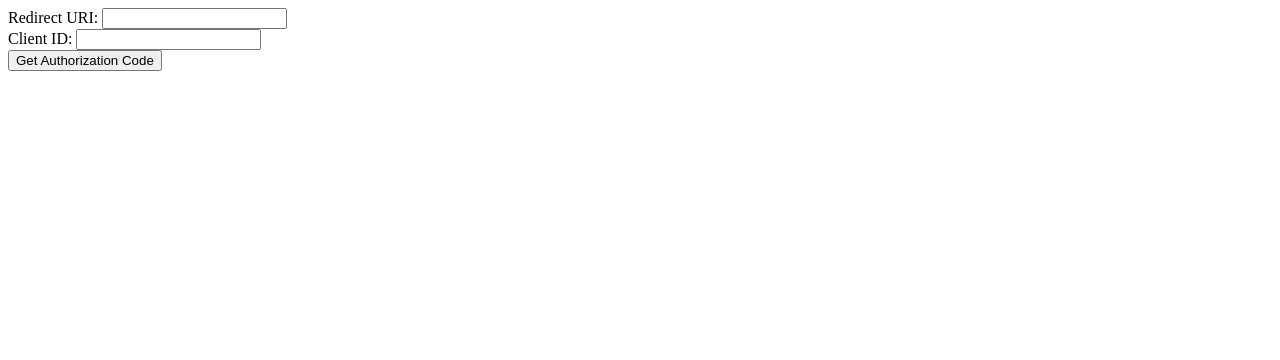
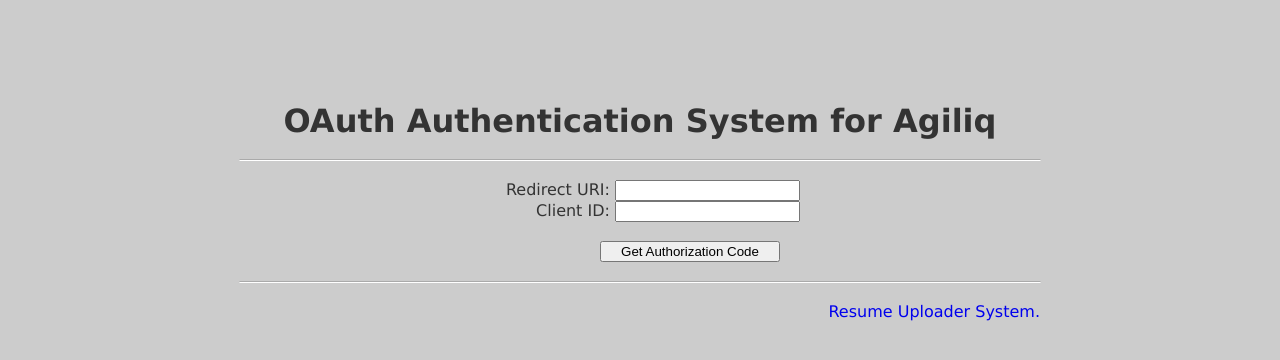
Before and after one commit to sayak-sarkar/oauth-authenticator, a plain HTML site: page index.html in a window 1280 px wide. Drawn offline with Linux system fonts and the light colour scheme.

Commit message:
System Beautification Updates.

```diff
--- a/index.html
+++ b/index.html
@@ -7,7 +7,7 @@
     <meta name="viewport" content="width=device-width">
 
     <!-- Title -->
-    <title id="title">OAuth Authenticator!</title>
+    <title id="title">OAuth Authentication System</title>
 
     <!-- App Specific CSS -->
     <link rel="stylesheet" href="stylesheets/oauth.css">
@@ -21,21 +21,31 @@
   </head>
 
   <body>
-    <div id="page1" class="unhidden">
-      <form name="getAuthCode" id="getAuthCode" action="http://join.agiliq.com/oauth/app_authorize/">
-        Redirect URI: <input type="text" name="redirect_uri" /><br/>
-        Client ID: <input type="text" name="client_id" /><br/>
-        <input type="submit" value="Get Authorization Code">
-      </form>
+    <h1>OAuth Authentication System for Agiliq</h1><br/>
+    <hr/><br/>
+    <div id="formsContainer">
+      <div id="stage1" class="unhidden">
+        <form name="getAuthCode" id="getAuthCode" action="http://join.agiliq.com/oauth/app_authorize/">
+          <label>Redirect URI:</label> <input type="text" name="redirect_uri" /><br/>
+          <label>Client ID:</label> <input type="text" name="client_id" /><br/><br/>
+          <input type="submit" class="submitButton" value="Get Authorization Code"><br/>
+        </form>
+      </div>
+      <div id="stage2" class="hidden">
+        <form name="getAccessToken" id="getAccessToken" method="POST" action="http://join.agiliq.com/oauth/access_token/">
+          </label>Client ID:</label> <input type="text" name="client_id" /><br/>
+          </label>Client Secret:</label> <input type="text" name="client_secret" /><br/>
+          </label>Authorization Code:</label> <input type="text" name="code" id="code" /><br/>
+          </label>Redirect URI:</label> <input type="text" name="redirect_uri" /><br/><br/>
+          <input type="submit" class="submitButton" value="Get Access Token"><br/>
+        </form>
+      </div>
     </div>
-    <div id="page2" class="hidden">
-      <form name="getAccessToken" id="getAccessToken" method="POST" action="http://join.agiliq.com/oauth/access_token/">
-        Client ID: <input type="text" name="client_id" /><br/>
-        Client Secret: <input type="text" name="client_secret" /><br/>
-        Authorization Code <input type="text" name="code" id="code" /><br/>
-        Redirect URI: <input type="text" name="redirect_uri" /><br/>
-        <input type="submit" value="Get Access Token">
-      </form>
+    <br/>
+    <hr/>
+    <br/>
+    <div id="pageLink">
+      <a href="postresume.html">Resume Uploader System.</a>
     </div>
   </body>
 </html>
--- a/scripts/oauth.js
+++ b/scripts/oauth.js
@@ -9,8 +9,8 @@
 $(document).ready(function(){
 	var code = getUrlVars()["code"];
 	if (code) {
-		document.getElementById("page1").className='hidden';
-		document.getElementById("page2").className='unhidden';
+		document.getElementById("stage1").className='hidden';
+		document.getElementById("stage2").className='unhidden';
 		document.getElementById("code").value=code;
 	}
 });
--- a/stylesheets/oauth.css
+++ b/stylesheets/oauth.css
@@ -1,9 +1,88 @@
-/*Classes*/
+@charset "utf-8";
+
+/**
+ * Stylesheet Index:
+ * =================
+ *
+ * 0. Reset
+ * 1. Imports
+ * 2. Elements
+ * 3. IDs
+ * 4. Classes
+ * 5. Media Queries
+**/
+
+/* 0. Reset */
+
+::selection { background: rgba(0, 0, 0, 0.1); }
+::-moz-selection { background: rgba(0, 0, 0, 0.1); }
+
+body {
+	font-family:			Verdana, Georgia, Helvetica,	/* Desktop	*/
+							"Droid Sans", "Helvetica Neue",	/* Mobile	*/
+							Sans-serif;			/* Fallback	*/
+	margin:					0;
+	min-width:				320px;
+	padding:				0;
+	width:					100%;
+}
+
+a {
+	outline:				0;
+	text-decoration:		none;
+}
+
+hr {
+	border:					1px solid;
+	border-color:			#aaa transparent #fff;
+	clear:					both;
+}
+
+/* 1. Imports */
+
+
+/* 2. Elements */
+
+body {
+	background-color:		#ccc;
+	background-attachment:	fixed;
+	color:					#333;
+}
+
+body > * {
+	margin:					auto;
+	text-align:				center;
+	width:					800px;
+}
+
+h1 {
+	padding-top:			8%;
+}
+
+ /* 3. IDs */
+#fileUploader	{
+	margin-right: 			-65px;
+}
+
+#formsContainer	{
+	margin-right: 			40%;
+	text-align: 			right;
+}
+
+#pageLink	{
+	text-align: 			right;
+}
+
+/* 4. Classes*/
 .hidden {
-	visibility: hidden;
-	display: none;
+	visibility: 			hidden;
+	display: 				none;
 }
 .unhidden {
-	visibility: visible;
-	display: block;
+	visibility: 			visible;
+	display: 				block;
 }
+.submitButton	{
+	margin-right: 			2.5%;
+	width:                  180px;
+}
```
Also changed, not shown: postresume.html (+14 -4 lines).
